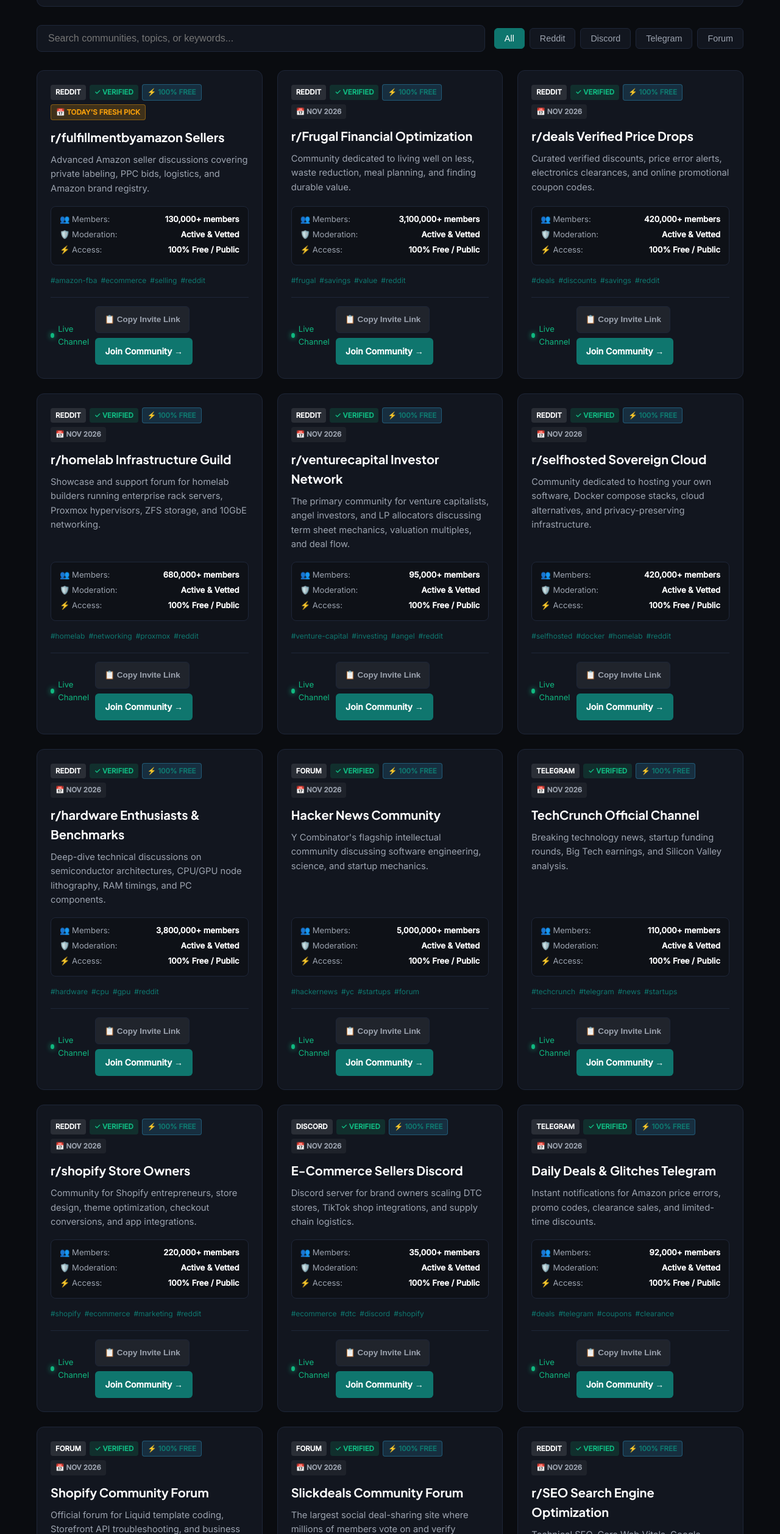
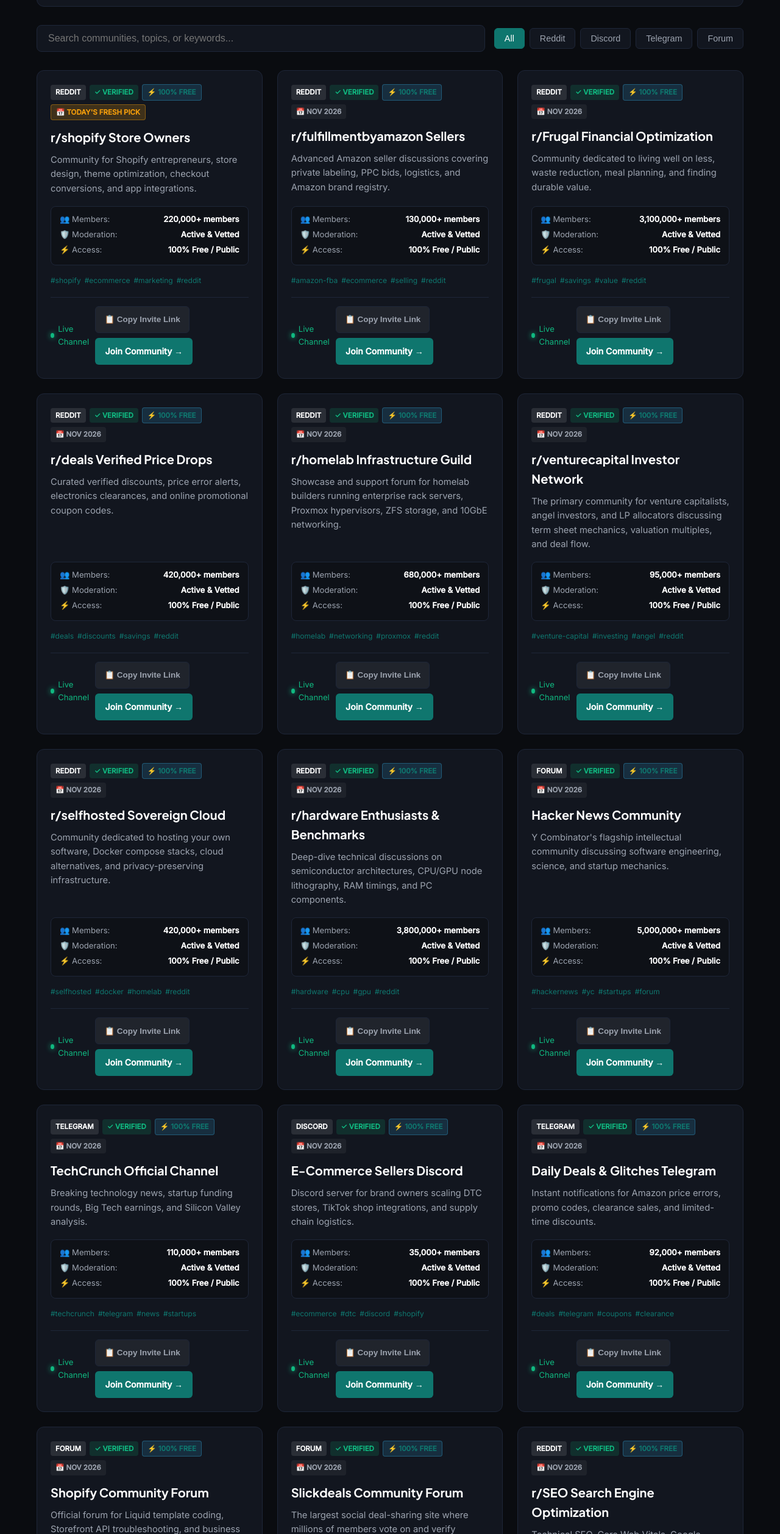
Before and after one commit to jibranpcccc/venture-capital-angel-syndicate-hub, a plain HTML site: page index.html in a window 1280 px wide. Shown: the part 1120-3635 px from the top of the page at 61% size. Drawn offline with Linux system fonts and the light colour scheme.

Commit message:
feat(replenishment): fresh community links added - 2026-11-21 [skip ci]

```diff
--- a/index.html
+++ b/index.html
@@ -148,72 +148,72 @@
           {
             "@type": "ListItem",
             "position": 1,
+            "name": "r/shopify Store Owners",
+            "description": "Community for Shopify entrepreneurs, store design, theme optimization, checkout conversions, and app integrations.",
+            "url": "https://www.reddit.com/r/shopify/"
+          },
+          {
+            "@type": "ListItem",
+            "position": 2,
             "name": "r/fulfillmentbyamazon Sellers",
             "description": "Advanced Amazon seller discussions covering private labeling, PPC bids, logistics, and Amazon brand registry.",
             "url": "https://www.reddit.com/r/fulfillmentbyamazon/"
           },
           {
             "@type": "ListItem",
-            "position": 2,
+            "position": 3,
             "name": "r/Frugal Financial Optimization",
             "description": "Community dedicated to living well on less, waste reduction, meal planning, and finding durable value.",
             "url": "https://www.reddit.com/r/Frugal/"
           },
           {
             "@type": "ListItem",
-            "position": 3,
+            "position": 4,
             "name": "r/deals Verified Price Drops",
             "description": "Curated verified discounts, price error alerts, electronics clearances, and online promotional coupon codes.",
             "url": "https://www.reddit.com/r/deals/"
           },
           {
             "@type": "ListItem",
-            "position": 4,
+            "position": 5,
             "name": "r/homelab Infrastructure Guild",
             "description": "Showcase and support forum for homelab builders running enterprise rack servers, Proxmox hypervisors, ZFS storage, and 10GbE networking.",
             "url": "https://www.reddit.com/r/homelab/"
           },
           {
             "@type": "ListItem",
-            "position": 5,
+            "position": 6,
             "name": "r/venturecapital Investor Network",
             "description": "The primary community for venture capitalists, angel investors, and LP allocators discussing term sheet mechanics, valuation multiples, and deal flow.",
             "url": "https://www.reddit.com/r/venturecapital/"
           },
           {
             "@type": "ListItem",
-            "position": 6,
+            "position": 7,
             "name": "r/selfhosted Sovereign Cloud",
             "description": "Community dedicated to hosting your own software, Docker compose stacks, cloud alternatives, and privacy-preserving infrastructure.",
             "url": "https://www.reddit.com/r/selfhosted/"
           },
           {
             "@type": "ListItem",
-            "position": 7,
+            "position": 8,
             "name": "r/hardware Enthusiasts & Benchmarks",
             "description": "Deep-dive technical discussions on semiconductor architectures, CPU/GPU node lithography, RAM timings, and PC components.",
             "url": "https://www.reddit.com/r/hardware/"
           },
           {
             "@type": "ListItem",
-            "position": 8,
+            "position": 9,
             "name": "Hacker News Community",
             "description": "Y Combinator's flagship intellectual community discussing software engineering, science, and startup mechanics.",
             "url": "https://news.ycombinator.com"
           },
           {
             "@type": "ListItem",
-            "position": 9,
+            "position": 10,
             "name": "TechCrunch Official Channel",
             "description": "Breaking technology news, startup funding rounds, Big Tech earnings, and Silicon Valley analysis.",
             "url": "https://t.me/techcrunch"
-          },
-          {
-            "@type": "ListItem",
-            "position": 10,
-            "name": "r/shopify Store Owners",
-            "description": "Community for Shopify entrepreneurs, store design, theme optimization, checkout conversions, and app integrations.",
-            "url": "https://www.reddit.com/r/shopify/"
           },
           {
             "@type": "ListItem",
@@ -615,12 +615,36 @@
         </div>
         <div id="vetted-communities" class="grid">
 
-        <div id="community-card-1" class="card" data-platform="reddit" data-category="amazon fba">
+        <div id="community-card-1" class="card" data-platform="reddit" data-category="e-commerce">
             <div class="card-header">
                 <span class="badge badge-platform">Reddit</span>
                 <span class="badge badge-verified">✓ Verified</span>
                 <span class="badge badge-free">⚡ 100% Free</span>
                 <span class="badge badge-date" style="background: rgba(245, 158, 11, 0.2); color: #f59e0b; border: 1px solid rgba(245, 158, 11, 0.4); font-weight: 700;">📅 Today's Fresh Pick</span>
+            </div>
+            <h3 class="card-title">r/shopify Store Owners</h3>
+            <p class="card-desc">Community for Shopify entrepreneurs, store design, theme optimization, checkout conversions, and app integrations.</p>
+            <div class="spec-matrix">
+                <div class="spec-row"><span>👥 Members:</span> <strong>220,000+ members</strong></div>
+                <div class="spec-row"><span>🛡️ Moderation:</span> <strong>Active & Vetted</strong></div>
+                <div class="spec-row"><span>⚡ Access:</span> <strong>100% Free / Public</strong></div>
+            </div>
+            <div class="tags-row"><span class="tag">#shopify</span><span class="tag">#ecommerce</span><span class="tag">#marketing</span><span class="tag">#reddit</span></div>
+            <div class="card-footer">
+                <span class="activity-pulse"><span class="pulse-dot"></span> Live Channel</span>
+                <div class="card-actions">
+                    <button class="btn-copy-invite" onclick="copyInviteLink(event, 'https://www.reddit.com/r/shopify/')">📋 Copy Invite Link</button>
+                    <a href="https://www.reddit.com/r/shopify/" target="_blank" rel="noopener noreferrer" class="btn-join">Join Community →</a>
+                </div>
+            </div>
+        </div>
+
+        <div id="community-card-2" class="card" data-platform="reddit" data-category="amazon fba">
+            <div class="card-header">
+                <span class="badge badge-platform">Reddit</span>
+                <span class="badge badge-verified">✓ Verified</span>
+                <span class="badge badge-free">⚡ 100% Free</span>
+                <span class="badge badge-date">📅 Nov 2026</span>
             </div>
             <h3 class="card-title">r/fulfillmentbyamazon Sellers</h3>
             <p class="card-desc">Advanced Amazon seller discussions covering private labeling, PPC bids, logistics, and Amazon brand registry.</p>
@@ -639,7 +663,7 @@
             </div>
         </div>
 
-        <div id="community-card-2" class="card" data-platform="reddit" data-category="smart savings">
+        <div id="community-card-3" class="card" data-platform="reddit" data-category="smart savings">
             <div class="card-header">
                 <span class="badge badge-platform">Reddit</span>
                 <span class="badge badge-verified">✓ Verified</span>
@@ -663,7 +687,7 @@
             </div>
         </div>
 
-        <div id="community-card-3" class="card" data-platform="reddit" data-category="deals & discounts">
+        <div id="community-card-4" class="card" data-platform="reddit" data-category="deals & discounts">
             <div class="card-header">
                 <span class="badge badge-platform">Reddit</span>
                 <span class="badge badge-verified">✓ Verified</span>
@@ -687,7 +711,7 @@
             </div>
         </div>
 
-        <div id="community-card-4" class="card" data-platform="reddit" data-category="homelab & servers">
+        <div id="community-card-5" class="card" data-platform="reddit" data-category="homelab & servers">
             <div class="card-header">
                 <span class="badge badge-platform">Reddit</span>
                 <span class="badge badge-verified">✓ Verified</span>
@@ -711,7 +735,7 @@
             </div>
         </div>
 
-        <div id="community-card-5" class="card" data-platform="reddit" data-category="venture capital">
+        <div id="community-card-6" class="card" data-platform="reddit" data-category="venture capital">
             <div class="card-header">
                 <span class="badge badge-platform">Reddit</span>
                 <span class="badge badge-verified">✓ Verified</span>
@@ -735,7 +759,7 @@
             </div>
         </div>
 
-        <div id="community-card-6" class="card" data-platform="reddit" data-category="self-hosting">
+        <div id="community-card-7" class="card" data-platform="reddit" data-category="self-hosting">
             <div class="card-header">
                 <span class="badge badge-platform">Reddit</span>
                 <span class="badge badge-verified">✓ Verified</span>
@@ -759,7 +783,7 @@
             </div>
         </div>
 
-        <div id="community-card-7" class="card" data-platform="reddit" data-category="computer hardware">
+        <div id="community-card-8" class="card" data-platform="reddit" data-category="computer hardware">
             <div class="card-header">
                 <span class="badge badge-platform">Reddit</span>
                 <span class="badge badge-verified">✓ Verified</span>
@@ -783,7 +807,7 @@
             </div>
         </div>
 
-        <div id="community-card-8" class="card" data-platform="forum" data-category="computer science & startups">
+        <div id="community-card-9" class="card" data-platform="forum" data-category="computer science & startups">
             <div class="card-header">
                 <span class="badge badge-platform">Forum</span>
                 <span class="badge badge-verified">✓ Verified</span>
@@ -807,7 +831,7 @@
             </div>
         </div>
 
-        <div id="community-card-9" class="card" data-platform="telegram" data-category="tech news">
+        <div id="community-card-10" class="card" data-platform="telegram" data-category="tech news">
             <div class="card-header">
                 <span class="badge badge-platform">Telegram</span>
                 <span class="badge badge-verified">✓ Verified</span>
@@ -827,30 +851,6 @@
                 <div class="card-actions">
                     <button class="btn-copy-invite" onclick="copyInviteLink(event, 'https://t.me/techcrunch')">📋 Copy Invite Link</button>
                     <a href="https://t.me/techcrunch" target="_blank" rel="noopener noreferrer" class="btn-join">Join Community →</a>
-                </div>
-            </div>
-        </div>
-
-        <div id="community-card-10" class="card" data-platform="reddit" data-category="e-commerce">
-            <div class="card-header">
-                <span class="badge badge-platform">Reddit</span>
-                <span class="badge badge-verified">✓ Verified</span>
-                <span class="badge badge-free">⚡ 100% Free</span>
-                <span class="badge badge-date">📅 Nov 2026</span>
-            </div>
-            <h3 class="card-title">r/shopify Store Owners</h3>
-            <p class="card-desc">Community for Shopify entrepreneurs, store design, theme optimization, checkout conversions, and app integrations.</p>
-            <div class="spec-matrix">
-                <div class="spec-row"><span>👥 Members:</span> <strong>220,000+ members</strong></div>
-                <div class="spec-row"><span>🛡️ Moderation:</span> <strong>Active & Vetted</strong></div>
-                <div class="spec-row"><span>⚡ Access:</span> <strong>100% Free / Public</strong></div>
-            </div>
-            <div class="tags-row"><span class="tag">#shopify</span><span class="tag">#ecommerce</span><span class="tag">#marketing</span><span class="tag">#reddit</span></div>
-            <div class="card-footer">
-                <span class="activity-pulse"><span class="pulse-dot"></span> Live Channel</span>
-                <div class="card-actions">
-                    <button class="btn-copy-invite" onclick="copyInviteLink(event, 'https://www.reddit.com/r/shopify/')">📋 Copy Invite Link</button>
-                    <a href="https://www.reddit.com/r/shopify/" target="_blank" rel="noopener noreferrer" class="btn-join">Join Community →</a>
                 </div>
             </div>
         </div>
```
Also changed, not shown: data/groups.json (+20 -19 lines), feed.xml (+9 -9 lines).
